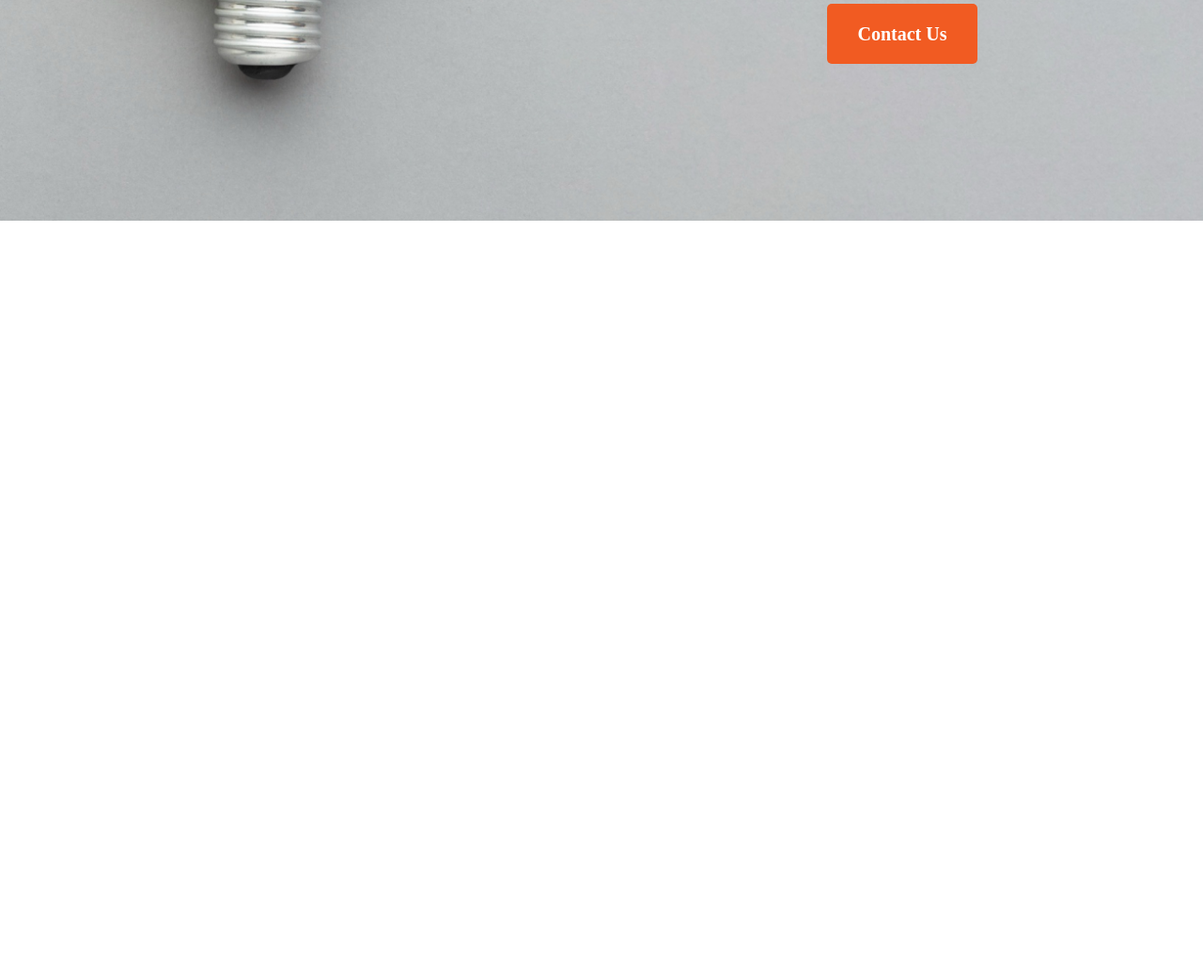
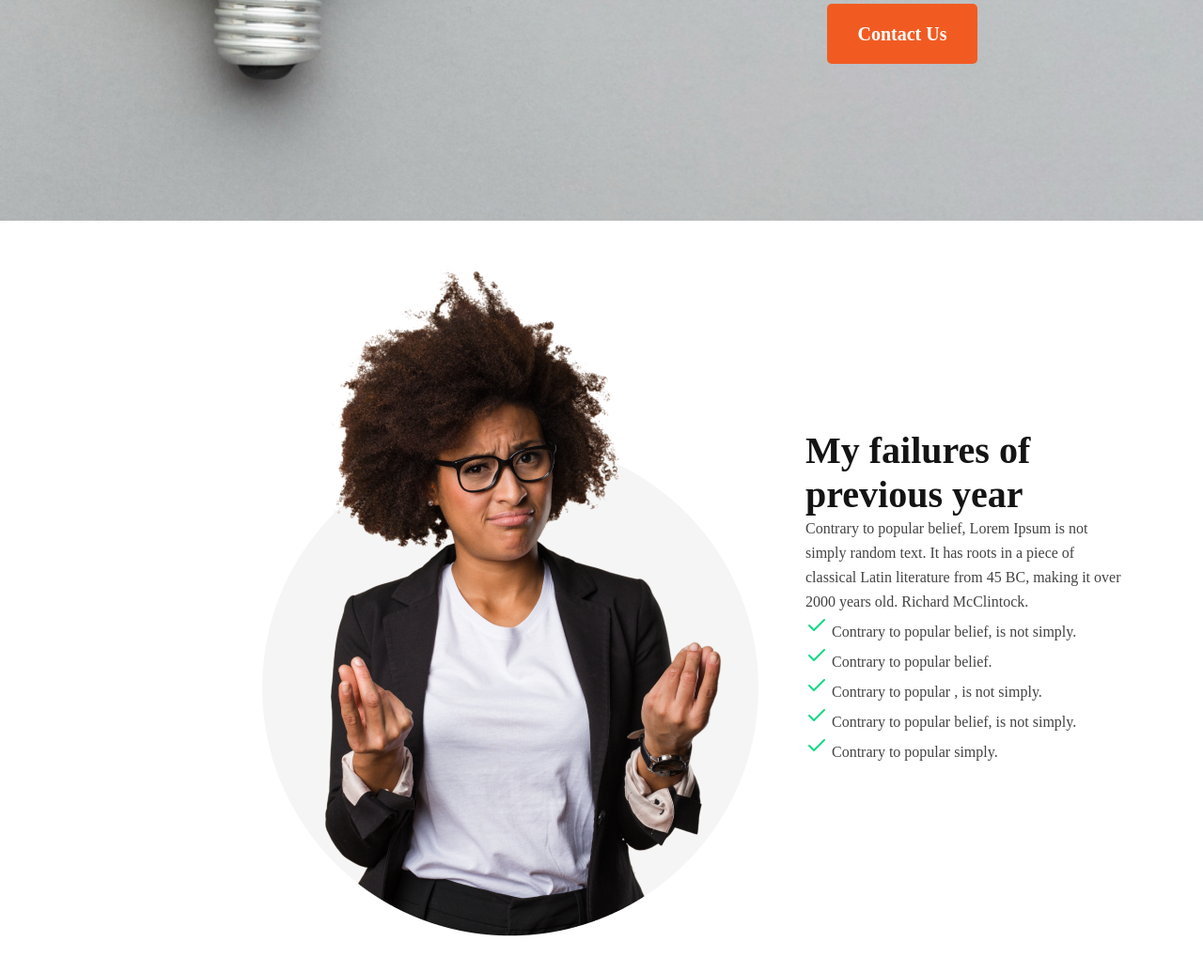
Before and after one commit to rafimd422/newYearNewMe, a plain HTML site: page index.html in a window 1280 px wide. Shown: the part 557-1592 px from the top of the page at 94% size. Before the commit the page ends 800 px from the top, so only its background shows below. Drawn offline with Linux system fonts and the light colour scheme.

Commit message:
section complated

```diff
--- a/index.html
+++ b/index.html
@@ -13,5 +13,33 @@
         <button>Contact Us</button>
     </div>
     </header>
+
+<!-- header section ended -->
+
+    <section>
+        <div class="img">
+        <img src="./images/person.png" alt="">
+    </div>
+        <div class="sectionDescrition">
+            <h1>My failures of <br>previous year</h1>
+            <p>Contrary to popular belief, Lorem Ipsum is not <br> simply random text. It has roots in a piece of <br>classical Latin literature from 45 BC, making it over <br> 2000 years old. Richard McClintock.</p>
+            <p><svg xmlns="http://www.w3.org/2000/svg" width="24" height="24" viewBox="0 0 24 24" fill="none">
+                <path d="M20 6L9 17L4 12" stroke="#16D887" stroke-width="2" stroke-linecap="round" stroke-linejoin="round"/>
+                </svg> Contrary to popular belief, is not simply. <br>
+                <svg xmlns="http://www.w3.org/2000/svg" width="24" height="24" viewBox="0 0 24 24" fill="none">
+                    <path d="M20 6L9 17L4 12" stroke="#16D887" stroke-width="2" stroke-linecap="round" stroke-linejoin="round"/>
+                    </svg> Contrary to popular belief.<br>
+                    <svg xmlns="http://www.w3.org/2000/svg" width="24" height="24" viewBox="0 0 24 24" fill="none">
+                        <path d="M20 6L9 17L4 12" stroke="#16D887" stroke-width="2" stroke-linecap="round" stroke-linejoin="round"/>
+                        </svg> Contrary to popular , is not simply. <br>
+                        <svg xmlns="http://www.w3.org/2000/svg" width="24" height="24" viewBox="0 0 24 24" fill="none">
+                            <path d="M20 6L9 17L4 12" stroke="#16D887" stroke-width="2" stroke-linecap="round" stroke-linejoin="round"/>
+                            </svg> Contrary to popular belief, is not simply. <br>
+                            <svg xmlns="http://www.w3.org/2000/svg" width="24" height="24" viewBox="0 0 24 24" fill="none">
+                                <path d="M20 6L9 17L4 12" stroke="#16D887" stroke-width="2" stroke-linecap="round" stroke-linejoin="round"/>
+                                </svg> Contrary to popular simply.
+            </p>
+        </div>
+    </section>
 </body>
 </html>
--- a/style.css
+++ b/style.css
@@ -59,3 +59,51 @@ cursor: pointer;
     color: #F15B22;
     transition: all 0.5s;
 }
+
+
+/* header section complated */
+
+
+section {
+    height: 100vh;
+    width: 100vw;
+display: flex;
+justify-content: space-around;
+flex-direction: row;
+gap: 2rem;
+align-items: center;
+}
+.img {
+    width: 50%;
+    margin-left: 20%;
+}
+.sectionDescrition {
+    width: 50%;
+}
+@media only screen and (max-width: 1200px){
+    section {
+
+    justify-content: center;
+    flex-wrap: wrap;
+
+    }
+    .img {
+        margin-left: 0;
+    }
+    .sectionDescrition {
+        width: 50%;
+    }
+}
+.sectionDescrition h1 {
+    color: #151414;
+font-family: Work Sans;
+font-size: 40px;
+font-weight: 700;
+}
+.sectionDescrition p {
+    color:#444343;
+font-family: Work Sans;
+font-size: 16px;
+font-weight: 400;
+line-height: 26px;
+}
```
